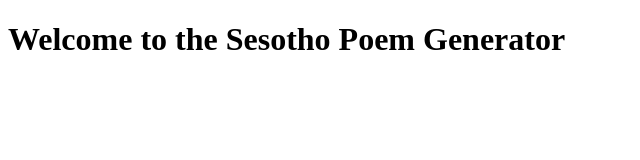
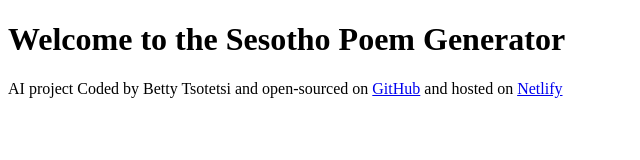
Before and after one commit to betty-byte/sesotho-poem-generator, a plain HTML site: page index.html in a window 1280 px wide. Shown: the whole page, without its empty margins (0-640 px from the left). Drawn offline with Linux system fonts and the light colour scheme.

Commit message:
added links to the html

```diff
--- a/index.html
+++ b/index.html
@@ -9,5 +9,17 @@
   <body>
     <h1>Welcome to the Sesotho Poem Generator</h1>
   </body>
+  <footer>
+    AI project Coded by Betty Tsotetsi and open-sourced on
+    <a
+      href="https://github.com/betty-byte/sesotho-poem-generator"
+      target="_blank"
+      >GitHub</a
+    >
+    and hosted on
+    <a href="https://sesotho-poem-generator.netlify.app/" target="_blank"
+      >Netlify</a
+    >
+  </footer>
   <script src="src/script.js"></script>
 </html>
```
